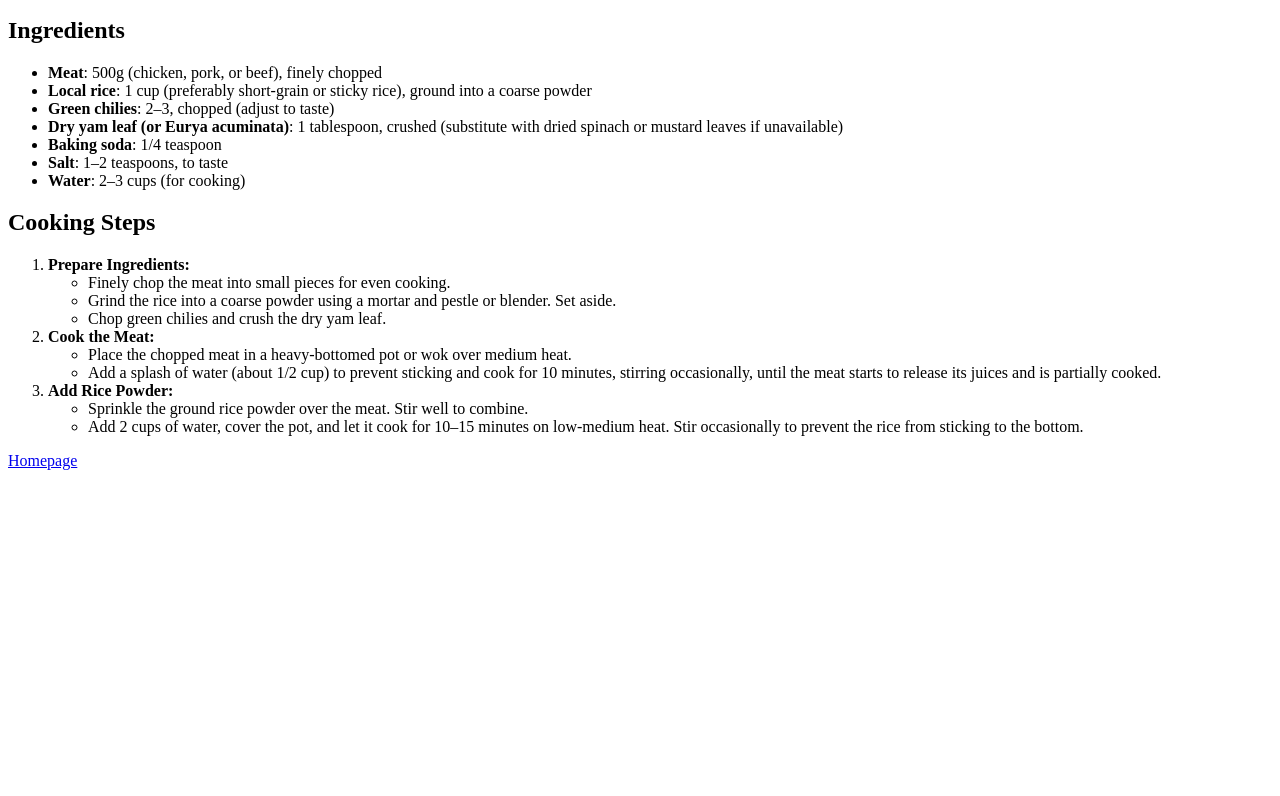
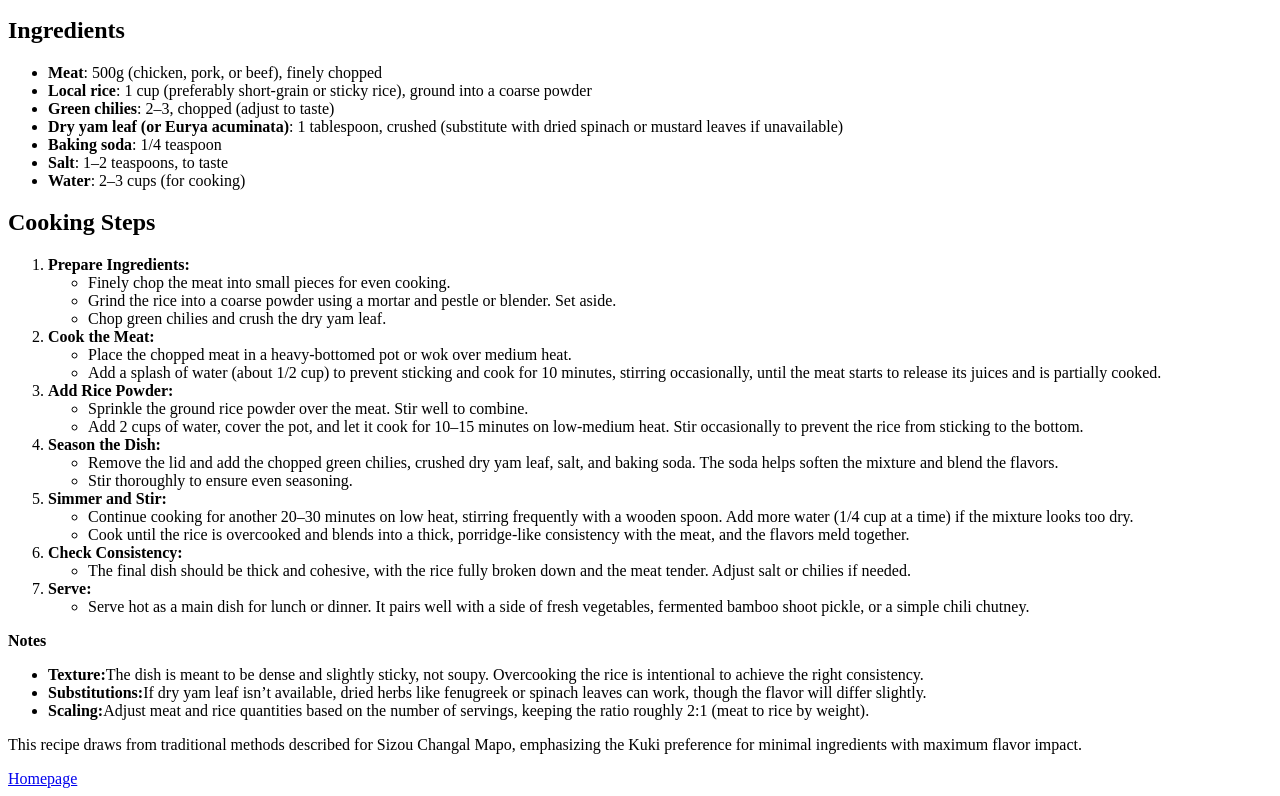
Before and after one commit to Momon90/odin-recipes, a plain HTML site: page recipes/sizou-changal-mepoh.html in a window 1280 px wide. Shown: the part 446-1242 px from the top of the page. Before the commit the page ends 924 px from the top, so only its background shows below. Drawn offline with Linux system fonts and the light colour scheme.

Commit message:
Done with the project for now
will come back to edit it as time goes by

```diff
--- a/recipes/sizou-changal-mepoh.html
+++ b/recipes/sizou-changal-mepoh.html
@@ -38,7 +38,32 @@
             <li>Sprinkle the ground rice powder over the meat. Stir well to combine.</li>
             <li>Add 2 cups of water, cover the pot, and let it cook for 10–15 minutes on low-medium heat. Stir occasionally to prevent the rice from sticking to the bottom.</li>
         </ul>
+        <li><strong>Season the Dish:</strong></li>
+        <ul>
+            <li>Remove the lid and add the chopped green chilies, crushed dry yam leaf, salt, and baking soda. The soda helps soften the mixture and blend the flavors.</li>
+            <li>Stir thoroughly to ensure even seasoning.</li>
+        </ul>
+        <li><strong>Simmer and Stir:</strong></li>
+        <ul>
+            <li>Continue cooking for another 20–30 minutes on low heat, stirring frequently with a wooden spoon. Add more water (1/4 cup at a time) if the mixture looks too dry.</li>
+            <li>Cook until the rice is overcooked and blends into a thick, porridge-like consistency with the meat, and the flavors meld together.</li>
+        </ul>
+        <li><strong>Check Consistency:</strong></li>
+        <ul>
+            <li>The final dish should be thick and cohesive, with the rice fully broken down and the meat tender. Adjust salt or chilies if needed.</li>
+        </ul>
+        <li><strong>Serve:</strong></li>
+        <ul>
+            <li>Serve hot as a main dish for lunch or dinner. It pairs well with a side of fresh vegetables, fermented bamboo shoot pickle, or a simple chili chutney.</li>
+        </ul>
     </ol>
+    <p><strong>Notes</strong></p>
+    <ul>
+        <li><strong>Texture:</strong>The dish is meant to be dense and slightly sticky, not soupy. Overcooking the rice is intentional to achieve the right consistency.</li>
+        <li><strong>Substitutions:</strong>If dry yam leaf isn’t available, dried herbs like fenugreek or spinach leaves can work, though the flavor will differ slightly.</li>
+        <li><strong>Scaling:</strong>Adjust meat and rice quantities based on the number of servings, keeping the ratio roughly 2:1 (meat to rice by weight).</li>
+    </ul>
+    <p>This recipe draws from traditional methods described for Sizou Changal Mapo, emphasizing the Kuki preference for minimal ingredients with maximum flavor impact.</p>
     <a href="../index.html" target="_blank" rel="noopener noreferrer">Homepage</a>
 </body>
 </html>
```
Also changed, not shown: recipes/mizo-bai.html (added, +37 -0 lines), images/mizo-bai.jpg (added).
